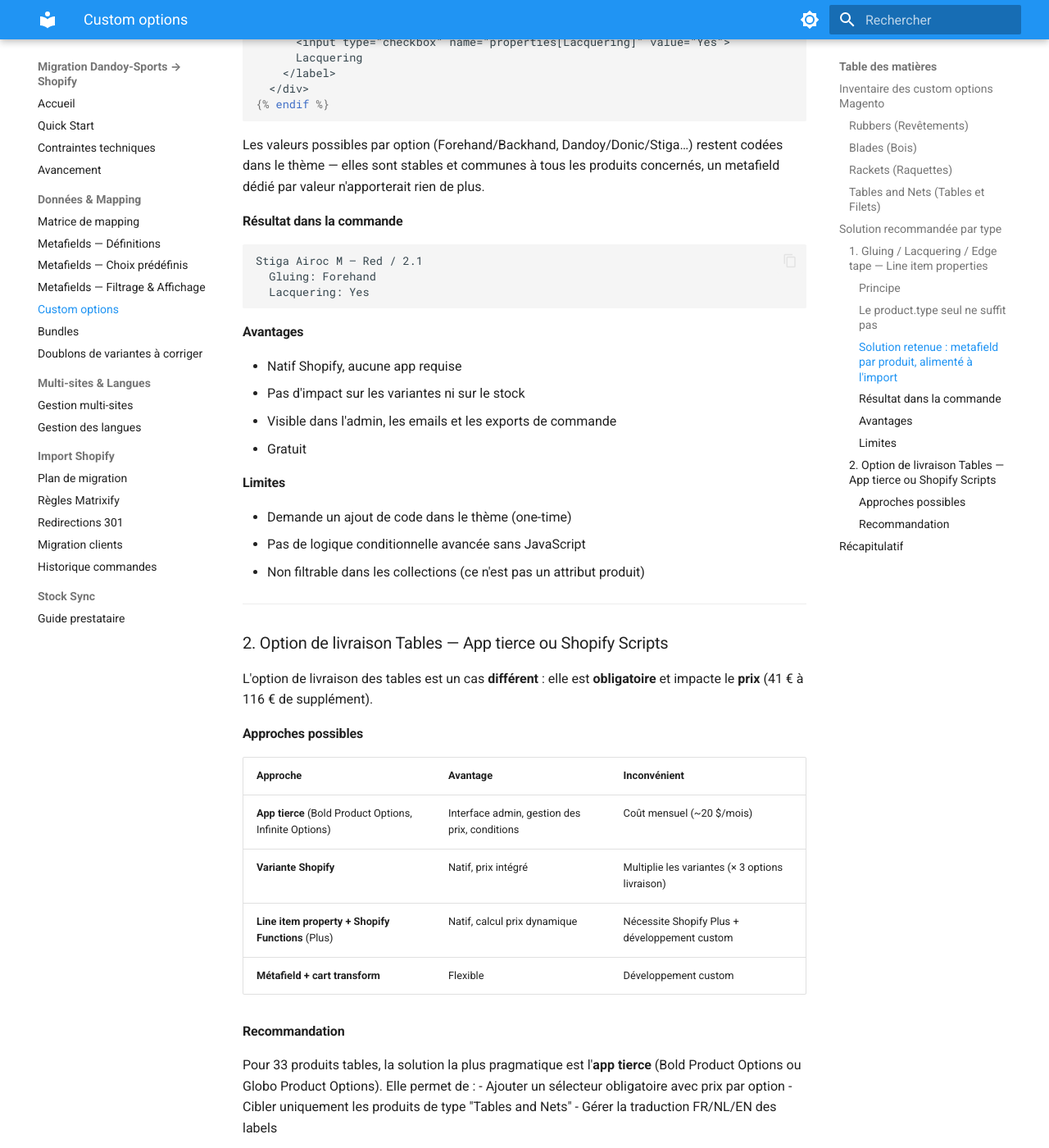
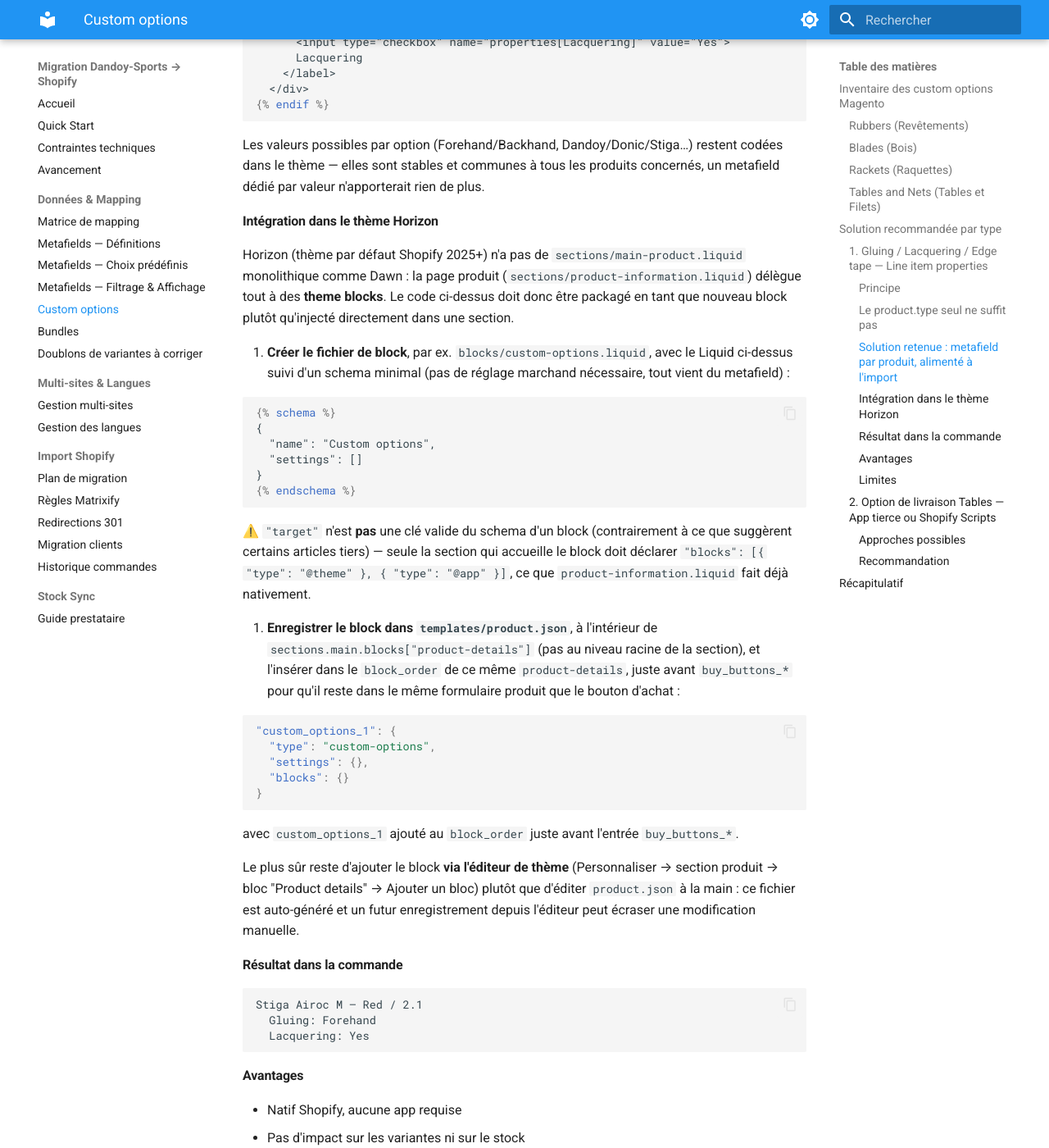
Before and after one commit to Webdigitales/dandoy-migration-2026, an MkDocs documentation site: the page built from 05_DOCS/mapping/custom-options.md, in a window 1280 px wide and 1400 px high, scrolled down 3093 px. Shown: the whole window at 82% size. Built offline with MkDocs 1.6.1 and Material for MkDocs 9.7.7, drawn with Linux system fonts in a browser that asks for light colours.

Commit message:
Document Horizon theme integration for custom options block
Horizon replaces main-product.liquid with a theme-block architecture
(sections/product-information.liquid delegating to blocks/). Add the
concrete steps to package the Gluing/EdgeTape/Lacquering Liquid as
blocks/custom-options.liquid and register it in templates/product.json
under product-details, positioned before buy-buttons. Note that "target"
is not a valid block schema key, and that manual product.json edits can
be overwritten by the theme editor.

Co-Authored-By: Claude Sonnet 5 <noreply@anthropic.com>

````diff
--- a/05_DOCS/mapping/custom-options.md
+++ b/05_DOCS/mapping/custom-options.md
@@ -122,6 +122,51 @@ Les valeurs possibles par option (Forehand/Backhand, Dandoy/Donic/Stiga…) rest
 thème — elles sont stables et communes à tous les produits concernés, un metafield dédié par
 valeur n'apporterait rien de plus.
 
+#### Intégration dans le thème Horizon
+
+Horizon (thème par défaut Shopify 2025+) n'a pas de `sections/main-product.liquid` monolithique
+comme Dawn : la page produit (`sections/product-information.liquid`) délègue tout à des
+**theme blocks**. Le code ci-dessus doit donc être packagé en tant que nouveau block plutôt
+qu'injecté directement dans une section.
+
+1. **Créer le fichier de block**, par ex. `blocks/custom-options.liquid`, avec le Liquid
+   ci-dessus suivi d'un schema minimal (pas de réglage marchand nécessaire, tout vient du
+   metafield) :
+
+   ```liquid
+   {% schema %}
+   {
+     "name": "Custom options",
+     "settings": []
+   }
+   {% endschema %}
+   ```
+
+   ⚠️ `"target"` n'est **pas** une clé valide du schema d'un block (contrairement à ce que
+   suggèrent certains articles tiers) — seule la section qui accueille le block doit déclarer
+   `"blocks": [{ "type": "@theme" }, { "type": "@app" }]`, ce que `product-information.liquid`
+   fait déjà nativement.
+
+2. **Enregistrer le block dans `templates/product.json`**, à l'intérieur de
+   `sections.main.blocks["product-details"]` (pas au niveau racine de la section), et
+   l'insérer dans le `block_order` de ce même `product-details`, juste avant `buy_buttons_*`
+   pour qu'il reste dans le même formulaire produit que le bouton d'achat :
+
+   ```json
+   "custom_options_1": {
+     "type": "custom-options",
+     "settings": {},
+     "blocks": {}
+   }
+   ```
+
+   avec `custom_options_1` ajouté au `block_order` juste avant l'entrée `buy_buttons_*`.
+
+   Le plus sûr reste d'ajouter le block **via l'éditeur de thème** (Personnaliser → section
+   produit → bloc "Product details" → Ajouter un bloc) plutôt que d'éditer `product.json` à la
+   main : ce fichier est auto-généré et un futur enregistrement depuis l'éditeur peut écraser
+   une modification manuelle.
+
 #### Résultat dans la commande
 
 ```
````
